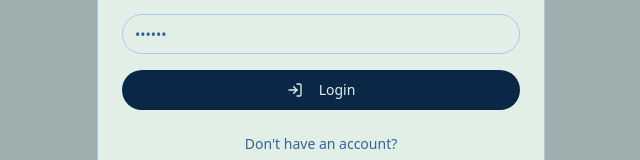
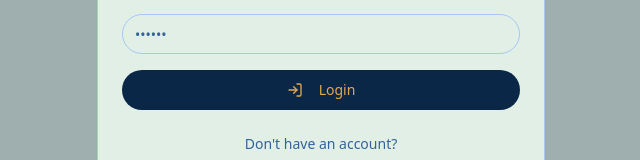
Before and after one commit to JayReq85/Human-interface-design, a React (Vite) app: page /login in a window 1280 px wide. Shown: the part 383-543 px from the top of the page, without its empty margins (319-959 px from the left). Built offline with nearby package versions, Linux system fonts and the light colour scheme; sample sign-in values are in the browser's storage.

Commit message:
Fix: Improve text color contrast
Adjust the text color to improve readability.

```diff
--- a/src/App.css
+++ b/src/App.css
@@ -13,10 +13,10 @@
   transition: filter 300ms;
 }
 .logo:hover {
-  filter: drop-shadow(0 0 2em rgba(12, 44, 71, 0.6));
+  filter: drop-shadow(0 0 2em rgba(226, 165, 77, 0.6));
 }
 .logo.react:hover {
-  filter: drop-shadow(0 0 2em rgba(12, 44, 71, 0.6));
+  filter: drop-shadow(0 0 2em rgba(226, 165, 77, 0.6));
 }
 
 @keyframes logo-spin {
@@ -40,5 +40,5 @@
 }
 
 .read-the-docs {
-  color: #0c2c47;
+  color: #E2A54D;
 }
--- a/src/components/Navbar.tsx
+++ b/src/components/Navbar.tsx
@@ -34,42 +34,42 @@ const Navbar = () => {
   };
 
   return (
-    <div className="bg-white shadow-md px-4 py-3 flex justify-between items-center">
+    <div className="bg-primary shadow-md px-4 py-3 flex justify-between items-center">
       <div className="flex items-center">
-        <Link to="/" className="text-xl font-bold text-primary">
+        <Link to="/" className="text-xl font-bold text-primary-foreground">
           TU ACCOMMODATION
         </Link>
       </div>
 
       <div className="flex items-center space-x-4">
-        <Link to="/" className="flex flex-col items-center text-xs">
+        <Link to="/" className="flex flex-col items-center text-xs text-primary-foreground">
           <Home size={20} className="mb-1" />
           Home
         </Link>
 
         {isLoggedIn ? (
           <>
-            <Link to="/profile" className="flex flex-col items-center text-xs">
+            <Link to="/profile" className="flex flex-col items-center text-xs text-primary-foreground">
               <User size={20} className="mb-1" />
               Profile
             </Link>
-            <Link to="/bookmarks" className="flex flex-col items-center text-xs">
+            <Link to="/bookmarks" className="flex flex-col items-center text-xs text-primary-foreground">
               <Bookmark size={20} className="mb-1" />
               Bookmarks
             </Link>
-            <Link to="/reviews" className="flex flex-col items-center text-xs">
+            <Link to="/reviews" className="flex flex-col items-center text-xs text-primary-foreground">
               <Star size={20} className="mb-1" />
               Reviews
             </Link>
 
-            <div className="border-l pl-4 ml-2">
-              <div className="text-xs font-medium mb-1">
+            <div className="border-l border-primary-foreground/30 pl-4 ml-2">
+              <div className="text-xs font-medium mb-1 text-primary-foreground">
                 {username}
               </div>
               <Button
                 variant="ghost"
                 size="sm"
-                className="text-xs h-8 px-2"
+                className="text-xs h-8 px-2 text-primary-foreground hover:text-primary-foreground/80"
                 onClick={handleLogout}
               >
                 Logout
@@ -77,7 +77,7 @@ const Navbar = () => {
             </div>
           </>
         ) : (
-          <Link to="/login" className="flex flex-col items-center text-xs">
+          <Link to="/login" className="flex flex-col items-center text-xs text-primary-foreground">
             <LogIn size={20} className="mb-1" />
             Login
           </Link>
--- a/src/index.css
+++ b/src/index.css
@@ -1,3 +1,4 @@
+
 @tailwind base;
 @tailwind components;
 @tailwind utilities;
@@ -14,10 +15,10 @@
     --popover-foreground: 212 74% 16%;
 
     --primary: 212 74% 16%; /* #0c2c47 */
-    --primary-foreground: 142 32% 91%; /* #E4F2EA */
+    --primary-foreground: 35 75% 60%; /* #E2A54D */
 
     --secondary: 212 74% 10%;
-    --secondary-foreground: 142 32% 91%;
+    --secondary-foreground: 35 75% 60%; /* #E2A54D */
 
     --muted: 212 30% 86%;
     --muted-foreground: 212 50% 40%;
@@ -37,7 +38,7 @@
     --sidebar-background: 142 32% 91%;
     --sidebar-foreground: 212 74% 16%;
     --sidebar-primary: 212 74% 16%;
-    --sidebar-primary-foreground: 142 32% 91%;
+    --sidebar-primary-foreground: 35 75% 60%; /* #E2A54D */
     --sidebar-accent: 212 74% 92%;
     --sidebar-accent-foreground: 212 74% 16%;
     --sidebar-border: 212 74% 80%;
@@ -46,39 +47,39 @@
 
   .dark {
     --background: 212 74% 16%; /* #0c2c47 */
-    --foreground: 142 32% 91%; /* #E4F2EA */
+    --foreground: 35 75% 60%; /* #E2A54D */
 
     --card: 212 74% 16%;
-    --card-foreground: 142 32% 91%;
+    --card-foreground: 35 75% 60%; /* #E2A54D */
 
     --popover: 212 74% 16%;
-    --popover-foreground: 142 32% 91%;
+    --popover-foreground: 35 75% 60%; /* #E2A54D */
 
     --primary: 142 32% 91%;
     --primary-foreground: 212 74% 16%;
 
     --secondary: 212 74% 24%;
-    --secondary-foreground: 142 32% 91%;
+    --secondary-foreground: 35 75% 60%; /* #E2A54D */
 
     --muted: 212 74% 24%;
-    --muted-foreground: 212 40% 70%;
+    --muted-foreground: 35 75% 60%; /* #E2A54D */
 
     --accent: 212 74% 24%;
-    --accent-foreground: 142 32% 91%;
+    --accent-foreground: 35 75% 60%; /* #E2A54D */
 
     --destructive: 0 62.8% 30.6%;
-    --destructive-foreground: 142 32% 91%;
+    --destructive-foreground: 35 75% 60%; /* #E2A54D */
 
     --border: 212 74% 24%;
     --input: 212 74% 24%;
     --ring: 142 32% 85%;
 
     --sidebar-background: 212 74% 20%;
-    --sidebar-foreground: 142 32% 91%;
+    --sidebar-foreground: 35 75% 60%; /* #E2A54D */
     --sidebar-primary: 212 60% 50%;
-    --sidebar-primary-foreground: 142 32% 91%;
+    --sidebar-primary-foreground: 35 75% 60%; /* #E2A54D */
     --sidebar-accent: 212 74% 26%;
-    --sidebar-accent-foreground: 142 32% 91%;
+    --sidebar-accent-foreground: 35 75% 60%; /* #E2A54D */
     --sidebar-border: 212 74% 26%;
     --sidebar-ring: 212 60% 60%;
   }
--- a/src/pages/Reviews.tsx
+++ b/src/pages/Reviews.tsx
@@ -10,11 +10,11 @@ const Reviews = () => {
   const { reviews, getProperty } = usePropertyContext();
 
   return (
-    <div className="min-h-screen flex flex-col">
+    <div className="min-h-screen flex flex-col bg-background">
       <Navbar />
 
       <div className="container mx-auto py-8 px-4">
-        <h1 className="text-2xl font-bold mb-6">All Reviews</h1>
+        <h1 className="text-2xl font-bold mb-6 text-foreground">All Reviews</h1>
 
         <Tabs defaultValue="all">
           <TabsList className="mb-4">
@@ -41,13 +41,13 @@ const Reviews = () => {
                       <p className="mb-2">{review.comment}</p>
 
                       <div className="flex flex-wrap gap-3 mt-3 text-sm">
-                        <span className="bg-secondary rounded-full px-3 py-1">
+                        <span className="bg-secondary rounded-full px-3 py-1 text-secondary-foreground">
                           Hygiene: {review.hygiene}/5
                         </span>
-                        <span className="bg-secondary rounded-full px-3 py-1">
+                        <span className="bg-secondary rounded-full px-3 py-1 text-secondary-foreground">
                           Location: {review.location}/5
                         </span>
-                        <span className="bg-secondary rounded-full px-3 py-1">
+                        <span className="bg-secondary rounded-full px-3 py-1 text-secondary-foreground">
                           Service: {review.service}/5
                         </span>
                       </div>
```
